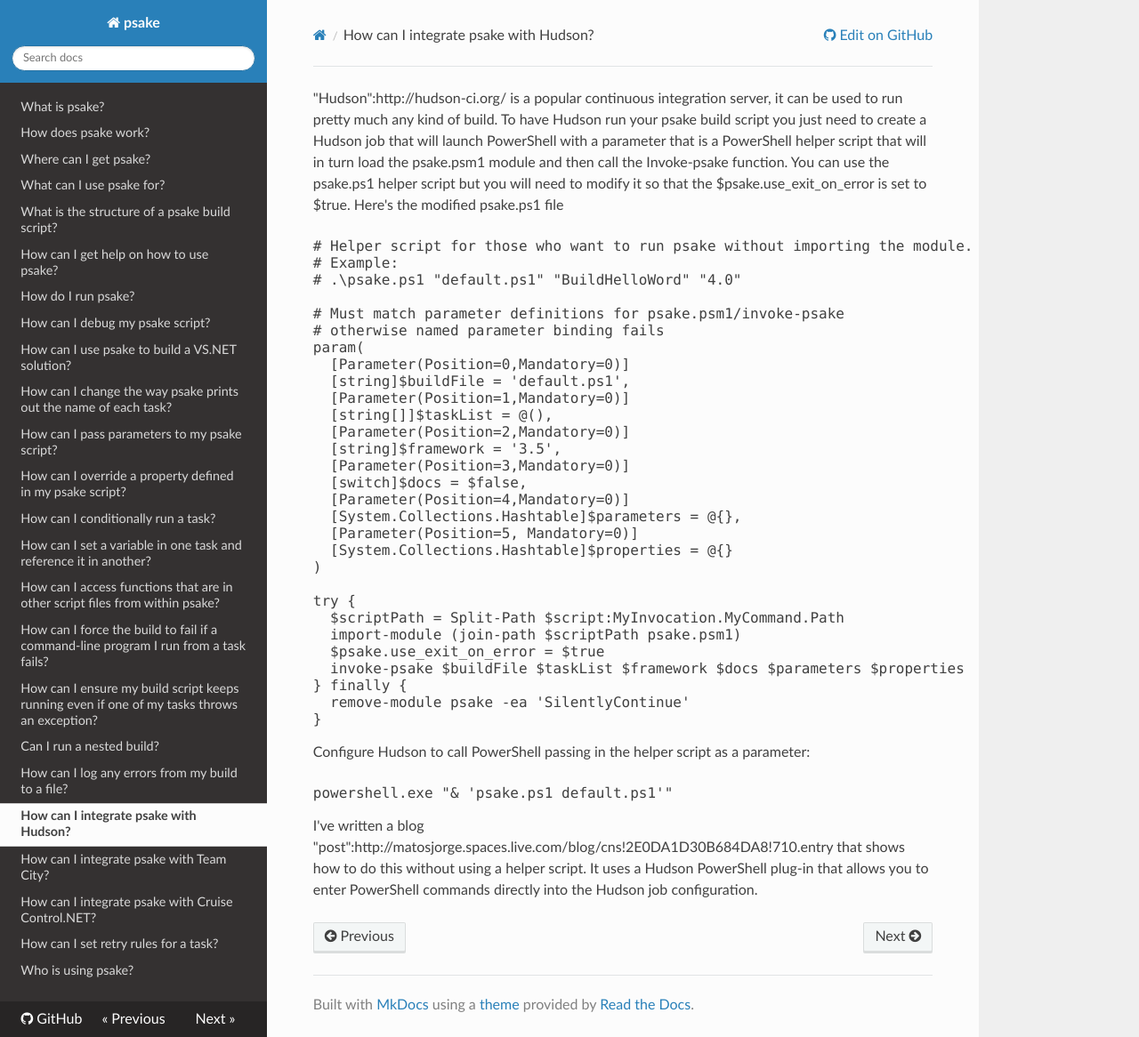
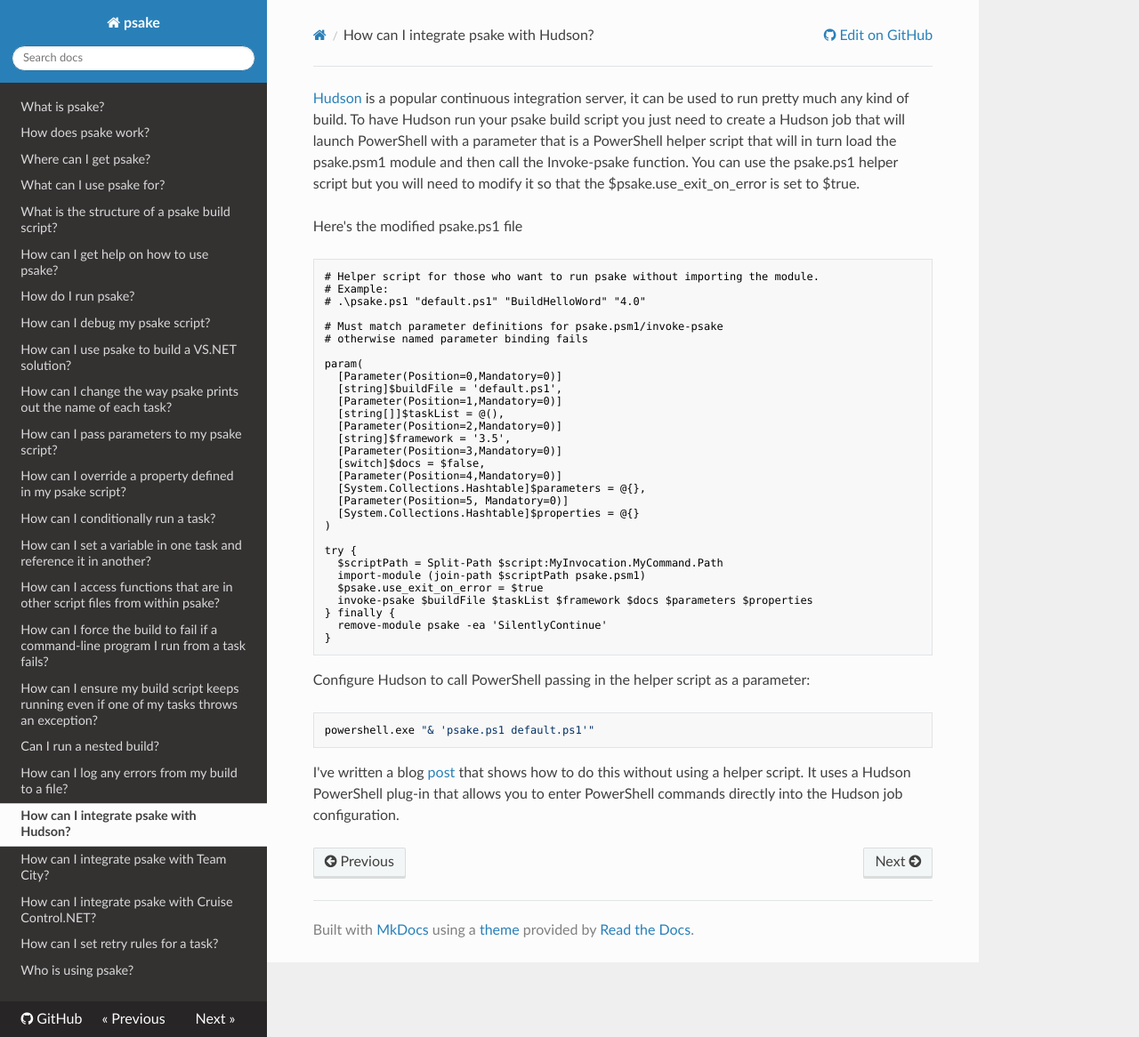
Before and after one commit to psake/psake, an MkDocs documentation site: the page built from docs/hudson.md, in a window 1280 px wide and 1166 px high. Shown: the whole window at 89% size. Built offline with MkDocs 1.6.1, drawn with Linux system fonts in a browser that asks for light colours; nearby versions of some CDN libraries; old or Windows-style settings are respelled for this version of MkDocs.

Commit message:
(doc) Converted to markdown

````diff
--- a/docs/hudson.md
+++ b/docs/hudson.md
@@ -1,15 +1,15 @@
-<p>
-"Hudson":http://hudson-ci.org/ is a popular continuous integration server, it can be used to run pretty much any kind of build.  To have Hudson run your psake build script you just need to create a Hudson job that will launch PowerShell with a parameter that is a PowerShell helper script that will in turn load the psake.psm1 module and then call the Invoke-psake function.  You can use the psake.ps1 helper script but you will need to modify it so that the $psake.use_exit_on_error is set to $true.
+[Hudson](http://hudson-ci.org/) is a popular continuous integration server, it can be used to run pretty much any kind of build.  To have Hudson run your psake build script you just need to create a Hudson job that will launch PowerShell with a parameter that is a PowerShell helper script that will in turn load the psake.psm1 module and then call the Invoke-psake function.  You can use the psake.ps1 helper script but you will need to modify it so that the $psake.use_exit_on_error is set to $true.
 
 Here's the modified psake.ps1 file
-</p>
-<pre>
+
+```powershell
 # Helper script for those who want to run psake without importing the module.
 # Example:
 # .\psake.ps1 "default.ps1" "BuildHelloWord" "4.0"
 
 # Must match parameter definitions for psake.psm1/invoke-psake
 # otherwise named parameter binding fails
+
 param(
   [Parameter(Position=0,Mandatory=0)]
   [string]$buildFile = 'default.ps1',
@@ -33,13 +33,12 @@ try {
 } finally {
   remove-module psake -ea 'SilentlyContinue'
 }
-</pre>
-<p>
+```
+
 Configure Hudson to call PowerShell passing in the helper script as a parameter:
-</p>
-<pre>
+
+```
 powershell.exe "& 'psake.ps1 default.ps1'"
-</pre>
-<p>
-I've written a blog "post":http://matosjorge.spaces.live.com/blog/cns!2E0DA1D30B684DA8!710.entry that shows how to do this without using a helper script.  It uses a Hudson PowerShell plug-in that allows you to enter PowerShell commands directly into the Hudson job configuration.
-</p>
+```
+
+I've written a blog [post](http://matosjorge.spaces.live.com/blog/cns!2E0DA1D30B684DA8!710.entry) that shows how to do this without using a helper script.  It uses a Hudson PowerShell plug-in that allows you to enter PowerShell commands directly into the Hudson job configuration.
````
